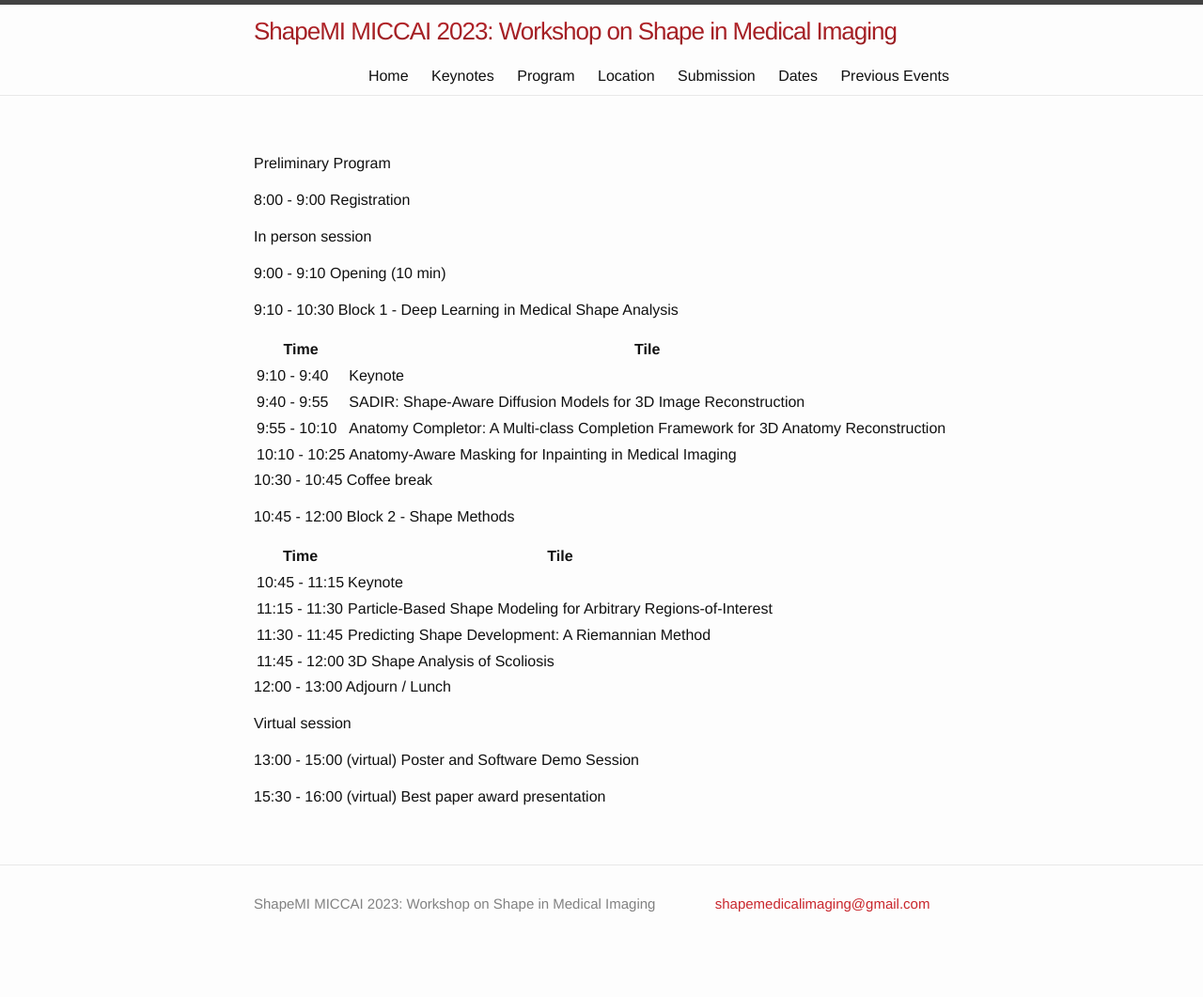
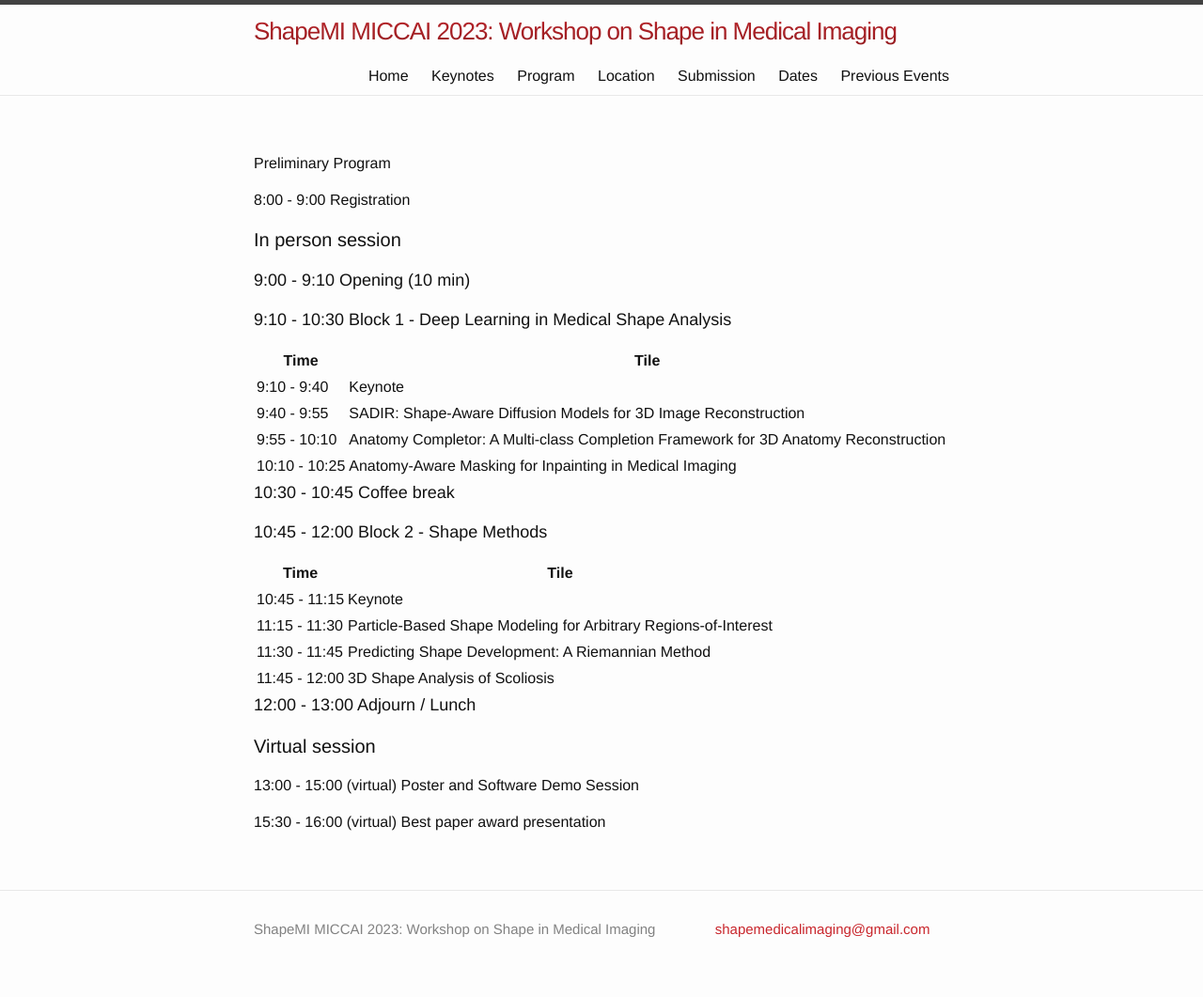
Before and after one commit to shapemi/shapemi.github.io, a Jekyll site: the page built from program/index.md, in a window 1280 px wide. Shown: the whole page at 94% size. Built offline with Jekyll 4.4.1, drawn with Linux system fonts in a browser that asks for light colours; our own code applies the rules of GitHub Pages for plain Markdown files; before the commit the page ends 1034 px from its top, so only the background shows below that.

```diff
--- a/program/index.md
+++ b/program/index.md
@@ -2,11 +2,11 @@ Preliminary Program
 
 8:00 - 9:00 Registration
 
-In person session
+## In person session
 
-9:00 - 9:10 Opening (10 min)
+### 9:00 - 9:10 Opening (10 min)
 
-9:10 - 10:30 Block 1 - Deep Learning in Medical Shape Analysis
+### 9:10 - 10:30 Block 1 - Deep Learning in Medical Shape Analysis
 
 | Time    | Tile |
 |  -------- | -------  |
@@ -15,9 +15,9 @@ In person session
 | 9:55 - 10:10    | Anatomy Completor: A Multi-class Completion Framework for 3D Anatomy Reconstruction    |
 | 10:10 - 10:25    | Anatomy-Aware Masking for Inpainting in Medical Imaging    |
 
-10:30 - 10:45 Coffee break
+### 10:30 - 10:45 Coffee break
 
-10:45 - 12:00 Block 2 - Shape Methods
+### 10:45 - 12:00 Block 2 - Shape Methods
 
 | Time    | Tile |
 |  -------- | -------  |
@@ -27,9 +27,9 @@ In person session
 | 11:45 - 12:00    | 3D Shape Analysis of Scoliosis   |
 
 
-12:00 - 13:00 Adjourn / Lunch
+### 12:00 - 13:00 Adjourn / Lunch
 
-Virtual session
+## Virtual session
 
 13:00 - 15:00 (virtual) Poster and Software Demo Session
 
```
